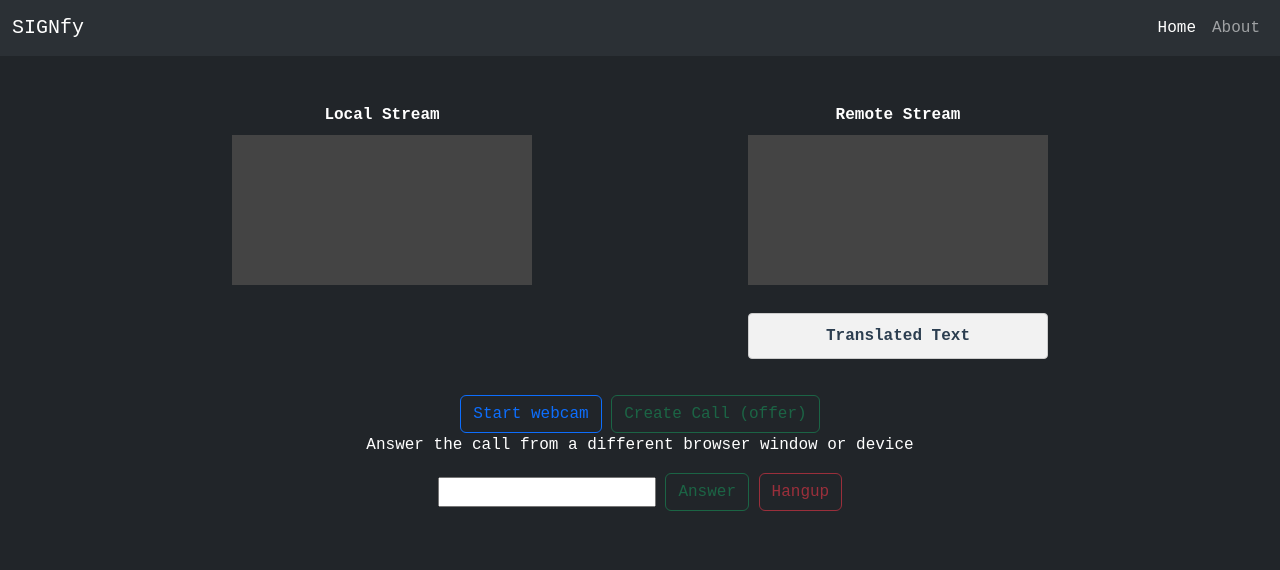
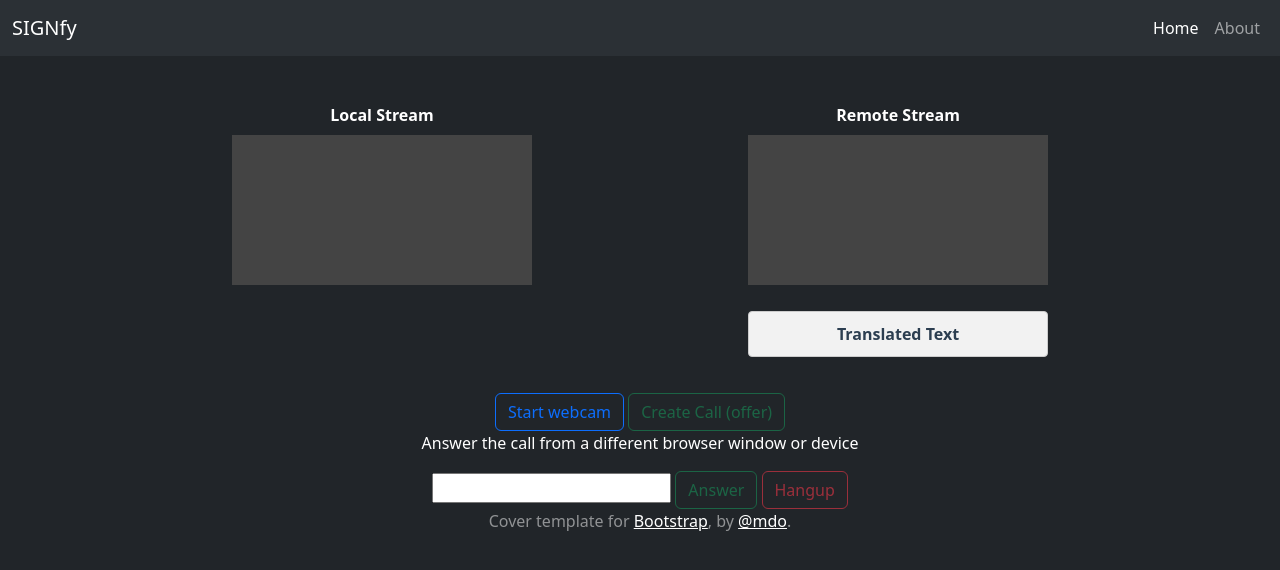
Before and after one commit to Pranavk-official/Signfy, a website built with Vite: page index.html in a window 1280 px wide. Built offline with nearby package versions, Linux system fonts and the light colour scheme; some packages are replaced by stand-ins of ours; no server answers; a web font is replaced by a local one; what @tensorflow/tfjs would draw is missing.

Commit message:
New Stuff Added

```diff
--- a/index.html
+++ b/index.html
@@ -22,7 +22,7 @@
                 <a class="nav-link active" aria-current="page" href="#">Home</a>
               </li>
               <li class="nav-item">
-                <a class="nav-link" href="./about.html">About</a>
+                <a class="nav-link" href="about.html">About</a>
               </li>
             </ul>
           </div>
@@ -69,6 +69,10 @@
       </div>
     </main>
 
+    <footer class="mt-auto text-white-50">
+      <p>Cover template for <a href="https://getbootstrap.com/" class="text-white">Bootstrap</a>, by <a href="https://twitter.com/mdo" class="text-white">@mdo</a>.</p>
+    </footer>
+
     <script type="module" src="/main.js"></script>
     <script src="https://cdn.jsdelivr.net/npm/@tensorflow/tfjs@latest/dist/tf.min.js"></script>
     <script src="https://cdn.jsdelivr.net/npm/@teachablemachine/image@latest/dist/teachablemachine-image.min.js"></script>
--- a/style.css
+++ b/style.css
@@ -1,7 +1,7 @@
 @import url('https://fonts.googleapis.com/css2?family=Syne+Mono&display=swap');
 
 body {
-  font-family: 'Syne Mono', monospace;
+  /* font-family: 'Syne Mono', monospace; */
   -webkit-font-smoothing: antialiased;
   -moz-osx-font-smoothing: grayscale;
   text-align: center;
```
Also changed, not shown: about.html (+15 -4 lines).
